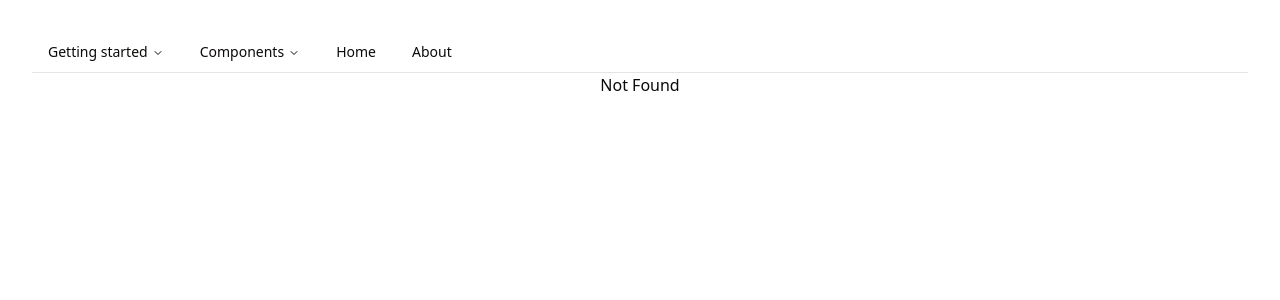
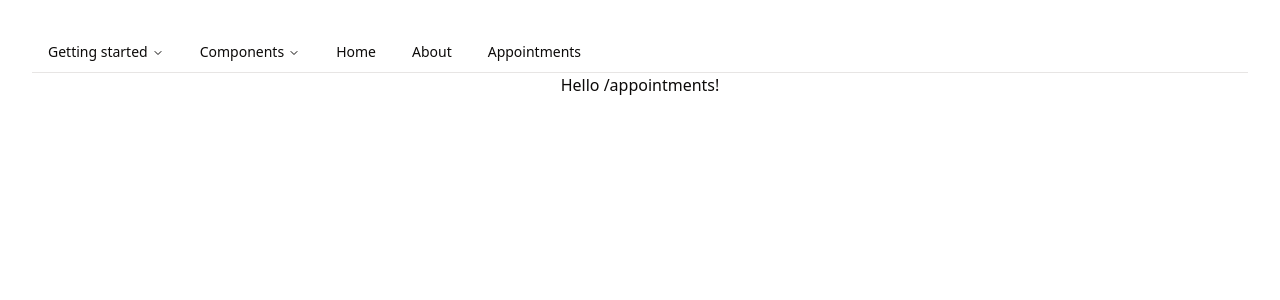
Before and after one commit to javierLaris35/barber-app, a React (Vite) app: page /appointments in a window 1280 px wide. Before the commit this address had no page. Shown: the top 300 px of the page. Built offline with nearby package versions, Linux system fonts and the light colour scheme.

Commit message:
Router Basic Pages Added

```diff
--- a/src/App.tsx
+++ b/src/App.tsx
@@ -1,7 +1,7 @@
 import './App.css'
 // Import the generated route tree
 import { routeTree } from './routeTree.gen'
-import {createRouter, RouterProvider} from "@tanstack/react-router";
+import { createRouter, RouterProvider } from "@tanstack/react-router";
 
 // Create a new router instance
 const router = createRouter({ routeTree })
--- a/src/components/Navbar/Navbar.tsx
+++ b/src/components/Navbar/Navbar.tsx
@@ -120,6 +120,13 @@ export function NavigationMenuDemo() {
                         </NavigationMenuLink>
                     </Link>
                 </NavigationMenuItem>
+                <NavigationMenuItem>
+                    <Link to="/appointments" >
+                        <NavigationMenuLink className={navigationMenuTriggerStyle()}>
+                            Appointments
+                        </NavigationMenuLink>
+                    </Link>
+                </NavigationMenuItem>
             </NavigationMenuList>
         </NavigationMenu>
     )
--- a/src/routeTree.gen.ts
+++ b/src/routeTree.gen.ts
@@ -13,13 +13,27 @@ import { createFileRoute } from '@tanstack/react-router'
 // Import Routes
 
 import { Route as rootRoute } from './routes/__root'
+import { Route as AuthRegisterImport } from './routes/auth/register'
+import { Route as AuthLoginImport } from './routes/auth/login'
 
 // Create Virtual Routes
 
+const DashboardLazyImport = createFileRoute('/dashboard')()
+const AppointmentsLazyImport = createFileRoute('/appointments')()
 const AboutLazyImport = createFileRoute('/about')()
 const IndexLazyImport = createFileRoute('/')()
 
 // Create/Update Routes
+
+const DashboardLazyRoute = DashboardLazyImport.update({
+  path: '/dashboard',
+  getParentRoute: () => rootRoute,
+} as any).lazy(() => import('./routes/dashboard.lazy').then((d) => d.Route))
+
+const AppointmentsLazyRoute = AppointmentsLazyImport.update({
+  path: '/appointments',
+  getParentRoute: () => rootRoute,
+} as any).lazy(() => import('./routes/appointments.lazy').then((d) => d.Route))
 
 const AboutLazyRoute = AboutLazyImport.update({
   path: '/about',
@@ -30,6 +44,16 @@ const IndexLazyRoute = IndexLazyImport.update({
   path: '/',
   getParentRoute: () => rootRoute,
 } as any).lazy(() => import('./routes/index.lazy').then((d) => d.Route))
+
+const AuthRegisterRoute = AuthRegisterImport.update({
+  path: '/auth/register',
+  getParentRoute: () => rootRoute,
+} as any)
+
+const AuthLoginRoute = AuthLoginImport.update({
+  path: '/auth/login',
+  getParentRoute: () => rootRoute,
+} as any)
 
 // Populate the FileRoutesByPath interface
 
@@ -43,11 +67,34 @@ declare module '@tanstack/react-router' {
       preLoaderRoute: typeof AboutLazyImport
       parentRoute: typeof rootRoute
     }
+    '/appointments': {
+      preLoaderRoute: typeof AppointmentsLazyImport
+      parentRoute: typeof rootRoute
+    }
+    '/dashboard': {
+      preLoaderRoute: typeof DashboardLazyImport
+      parentRoute: typeof rootRoute
+    }
+    '/auth/login': {
+      preLoaderRoute: typeof AuthLoginImport
+      parentRoute: typeof rootRoute
+    }
+    '/auth/register': {
+      preLoaderRoute: typeof AuthRegisterImport
+      parentRoute: typeof rootRoute
+    }
   }
 }
 
 // Create and export the route tree
 
-export const routeTree = rootRoute.addChildren([IndexLazyRoute, AboutLazyRoute])
+export const routeTree = rootRoute.addChildren([
+  IndexLazyRoute,
+  AboutLazyRoute,
+  AppointmentsLazyRoute,
+  DashboardLazyRoute,
+  AuthLoginRoute,
+  AuthRegisterRoute,
+])
 
 /* prettier-ignore-end */
--- a/src/routes/__root.tsx
+++ b/src/routes/__root.tsx
@@ -1,4 +1,4 @@
-import { createRootRoute, Link, Outlet } from '@tanstack/react-router'
+import { createRootRoute, Outlet } from '@tanstack/react-router'
 import { TanStackRouterDevtools } from '@tanstack/router-devtools'
 import { NavigationMenuDemo } from "@/components/Navbar/Navbar.tsx";
 
--- /dev/null
+++ b/src/routes/appointments.lazy.tsx
@@ -0,0 +1,5 @@
+import { createLazyFileRoute } from '@tanstack/react-router'
+
+export const Route = createLazyFileRoute('/appointments')({
+  component: () => <div>Hello /appointments!</div>
+})
--- /dev/null
+++ b/src/routes/auth/login.tsx
@@ -0,0 +1,5 @@
+import { createFileRoute } from '@tanstack/react-router'
+
+export const Route = createFileRoute('/auth/login')({
+  component: () => <div>Hello /auth/login!</div>
+})
--- /dev/null
+++ b/src/routes/auth/register.tsx
@@ -0,0 +1,5 @@
+import { createFileRoute } from '@tanstack/react-router'
+
+export const Route = createFileRoute('/auth/register')({
+  component: () => <div>Hello /auth/register!</div>
+})
--- /dev/null
+++ b/src/routes/dashboard.lazy.tsx
@@ -0,0 +1,5 @@
+import { createLazyFileRoute } from '@tanstack/react-router'
+
+export const Route = createLazyFileRoute('/dashboard')({
+  component: () => <div>Hello /dashboard!</div>
+})
```
